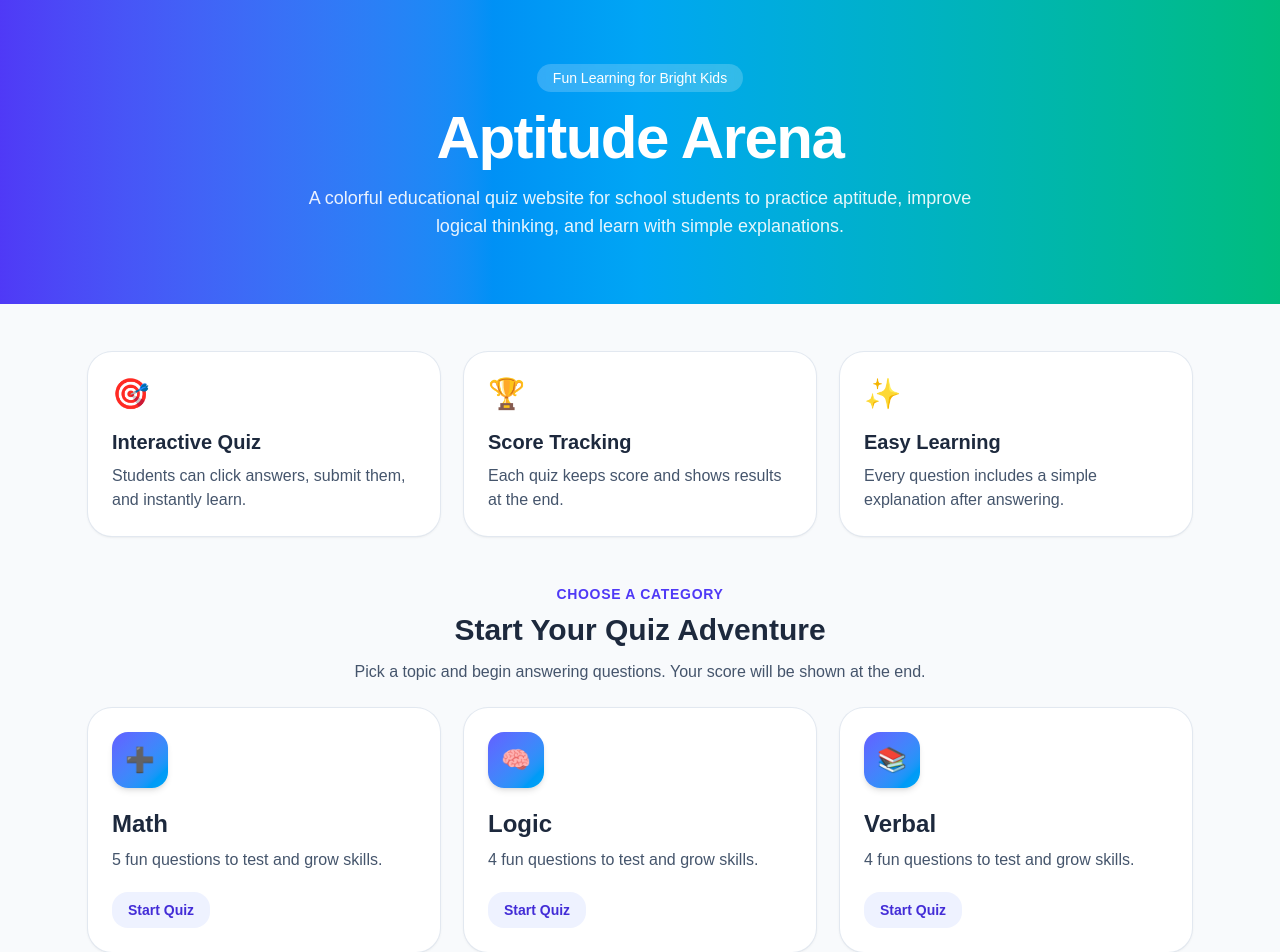
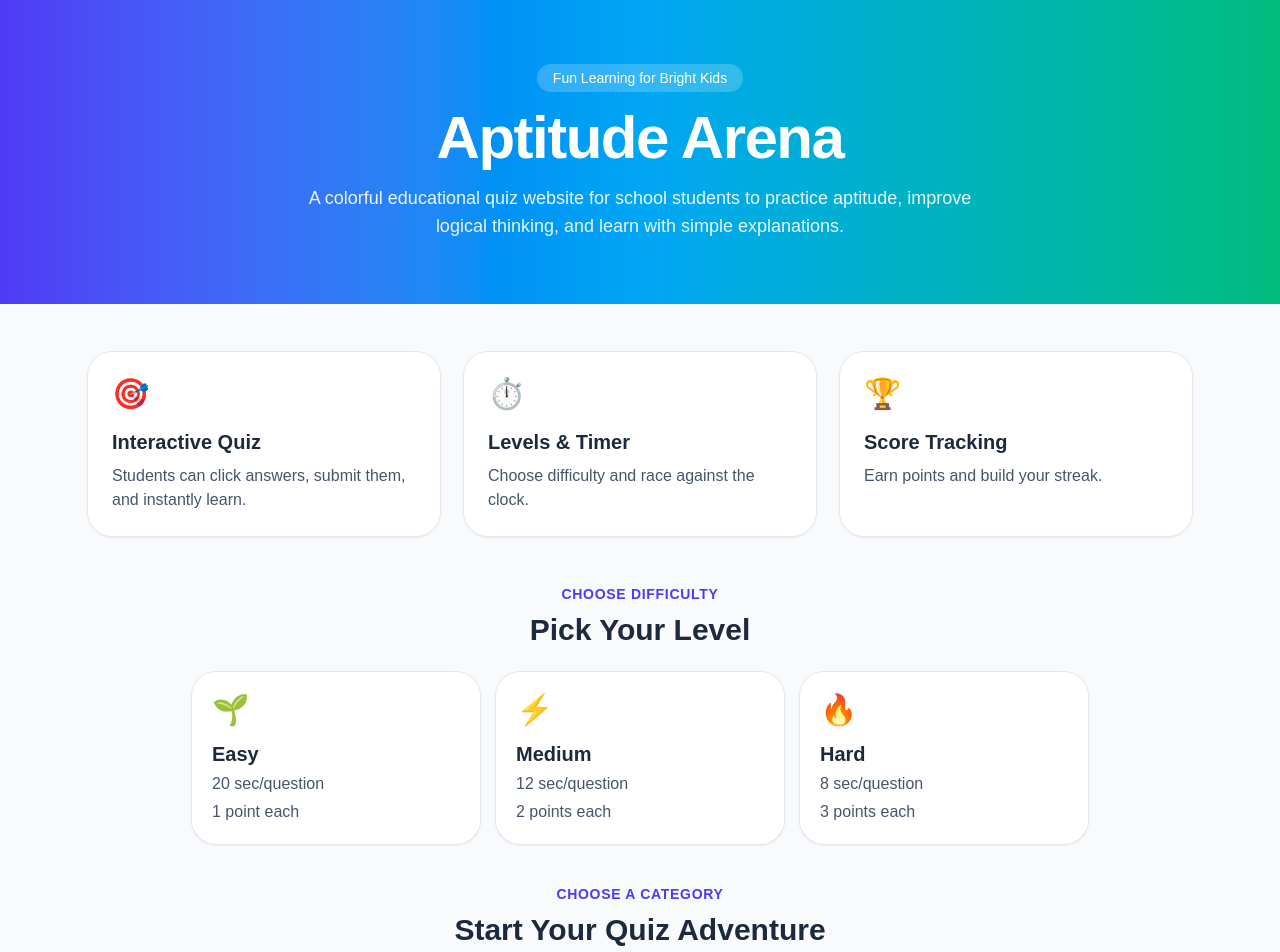
Before and after one commit to manik17505/aptitude-arena, a React (Vite) app: page / in a window 1280 px wide. Shown: the top 952 px of the page. Built offline with nearby package versions, Linux system fonts and the light colour scheme.

Commit message:
add levels timer and animations

```diff
--- a/src/App.jsx
+++ b/src/App.jsx
@@ -1,12 +1,20 @@
-import { useMemo, useState } from "react";
+import { useEffect, useMemo, useState } from "react";
 import { quizData } from "./questions";
+
+const levelSettings = {
+  Easy: { time: 20, badge: "🌱", points: 1 },
+  Medium: { time: 12, badge: "⚡", points: 2 },
+  Hard: { time: 8, badge: "🔥", points: 3 },
+};
 
 export default function App() {
   const correctSound = useMemo(() => new Audio("/sounds/correct.mp3"), []);
   const wrongSound = useMemo(() => new Audio("/sounds/wrong.mp3"), []);
+
   const categories = Object.keys(quizData);
 
   const [selectedCategory, setSelectedCategory] = useState("");
+  const [selectedLevel, setSelectedLevel] = useState("");
   const [currentQuestionIndex, setCurrentQuestionIndex] = useState(0);
   const [selectedAnswer, setSelectedAnswer] = useState("");
   const [submitted, setSubmitted] = useState(false);
@@ -14,18 +22,45 @@ const wrongSound = useMemo(() => new Audio("/sounds/wrong.mp3"), []);
   const [quizStarted, setQuizStarted] = useState(false);
   const [quizFinished, setQuizFinished] = useState(false);
   const [streak, setStreak] = useState(0);
+  const [timeLeft, setTimeLeft] = useState(0);
+  const [animateQuestion, setAnimateQuestion] = useState(true);
+
   const currentQuestions = selectedCategory
     ? quizData[selectedCategory].questions
     : [];
 
   const currentQuestion = currentQuestions[currentQuestionIndex];
   const totalQuestions = currentQuestions.length;
+
   const progress = totalQuestions
     ? ((currentQuestionIndex + (quizFinished ? 1 : 0)) / totalQuestions) * 100
     : 0;
 
-  function startQuiz(category) {
+  const timerMax = selectedLevel ? levelSettings[selectedLevel].time : 0;
+
+  useEffect(() => {
+    if (!quizStarted || quizFinished || submitted || !selectedLevel) return;
+    if (timeLeft <= 0) {
+      handleTimeUp();
+      return;
+    }
+
+    const timer = setTimeout(() => {
+      setTimeLeft((prev) => prev - 1);
+    }, 1000);
+
+    return () => clearTimeout(timer);
+  }, [timeLeft, quizStarted, quizFinished, submitted, selectedLevel]);
+
+  useEffect(() => {
+    setAnimateQuestion(false);
+    const t = setTimeout(() => setAnimateQuestion(true), 80);
+    return () => clearTimeout(t);
+  }, [currentQuestionIndex]);
+
+  function startQuiz(category, level) {
     setSelectedCategory(category);
+    setSelectedLevel(level);
     setCurrentQuestionIndex(0);
     setSelectedAnswer("");
     setSubmitted(false);
@@ -33,21 +68,30 @@ const [streak, setStreak] = useState(0);
     setQuizStarted(true);
     setQuizFinished(false);
     setStreak(0);
+    setTimeLeft(levelSettings[level].time);
+  }
+
+  function handleTimeUp() {
+    if (submitted) return;
+    setSelectedAnswer("");
+    setStreak(0);
+    wrongSound.currentTime = 0;
+    wrongSound.play().catch(() => {});
+    setSubmitted(true);
   }
 
   function submitAnswer() {
-    if (!selectedAnswer || submitted) return;
+    if ((!selectedAnswer && timeLeft > 0) || submitted) return;
 
     if (selectedAnswer === currentQuestion.answer) {
-      setScore((prev) => prev + 1);
+      setScore((prev) => prev + levelSettings[selectedLevel].points);
       setStreak((prev) => prev + 1);
       correctSound.currentTime = 0;
-    correctSound.play();
+      correctSound.play().catch(() => {});
     } else {
       setStreak(0);
       wrongSound.currentTime = 0;
-    wrongSound.play();
-
+      wrongSound.play().catch(() => {});
     }
 
     setSubmitted(true);
@@ -58,6 +102,7 @@ const [streak, setStreak] = useState(0);
       setCurrentQuestionIndex((prev) => prev + 1);
       setSelectedAnswer("");
       setSubmitted(false);
+      setTimeLeft(levelSettings[selectedLevel].time);
     } else {
       setQuizFinished(true);
       setSubmitted(false);
@@ -66,6 +111,7 @@ const [streak, setStreak] = useState(0);
 
   function restartQuiz() {
     setSelectedCategory("");
+    setSelectedLevel("");
     setCurrentQuestionIndex(0);
     setSelectedAnswer("");
     setSubmitted(false);
@@ -73,12 +119,13 @@ const [streak, setStreak] = useState(0);
     setQuizStarted(false);
     setQuizFinished(false);
     setStreak(0);
+    setTimeLeft(0);
   }
 
   function getResultMessage() {
-    const percentage = totalQuestions
-      ? Math.round((score / totalQuestions) * 100)
-      : 0;
+    const maxScore = totalQuestions * (selectedLevel ? levelSettings[selectedLevel].points : 1);
+    const percentage = maxScore ? Math.round((score / maxScore) * 100) : 0;
+
     if (selectedCategory === "Movies & Music") {
       if (percentage === 100) return "🌟 Amazing! You are the ultimate Movie & Music Master!";
       if (percentage >= 80) return "🎬 Fantastic! You really know your favorite stories and songs!";
@@ -91,6 +138,14 @@ const [streak, setStreak] = useState(0);
     if (percentage >= 50) return "Nice effort! Keep practicing and you will improve fast.";
     return "Good try! Practice a little more and come back stronger.";
   }
+
+  const timerPercent = timerMax ? (timeLeft / timerMax) * 100 : 0;
+  const timerColor =
+    timeLeft <= 5
+      ? "bg-rose-500"
+      : timeLeft <= 10
+      ? "bg-amber-500"
+      : "bg-emerald-500";
 
   return (
     <div className="min-h-screen bg-slate-50 text-slate-800">
@@ -120,25 +175,53 @@ const [streak, setStreak] = useState(0);
                   icon: "🎯",
                 },
                 {
-                  title: "Score Tracking",
-                  desc: "Each quiz keeps score and shows results at the end.",
-                  icon: "🏆",
+                  title: "Levels & Timer",
+                  desc: "Choose difficulty and race against the clock.",
+                  icon: "⏱️",
                 },
                 {
-                  title: "Easy Learning",
-                  desc: "Every question includes a simple explanation after answering.",
-                  icon: "✨",
+                  title: "Score Tracking",
+                  desc: "Earn points and build your streak.",
+                  icon: "🏆",
                 },
               ].map((feature) => (
                 <div
                   key={feature.title}
-                  className="rounded-3xl bg-white p-6 shadow-sm ring-1 ring-slate-200"
+                  className="rounded-3xl bg-white p-6 shadow-sm ring-1 ring-slate-200 transition hover:-translate-y-1"
                 >
                   <div className="text-3xl">{feature.icon}</div>
                   <h2 className="mt-4 text-xl font-bold">{feature.title}</h2>
                   <p className="mt-2 text-slate-600">{feature.desc}</p>
                 </div>
               ))}
+            </section>
+
+            <section className="mb-10">
+              <div className="mb-6 text-center">
+                <p className="text-sm font-semibold uppercase tracking-wider text-indigo-600">
+                  Choose Difficulty
+                </p>
+                <h2 className="mt-2 text-3xl font-extrabold">Pick Your Level</h2>
+              </div>
+
+              <div className="mx-auto grid max-w-4xl gap-4 md:grid-cols-3">
+                {Object.entries(levelSettings).map(([level, cfg]) => (
+                  <button
+                    key={level}
+                    onClick={() => setSelectedLevel(level)}
+                    className={`rounded-3xl p-5 text-left shadow-sm ring-1 transition ${
+                      selectedLevel === level
+                        ? "bg-indigo-50 ring-indigo-300"
+                        : "bg-white ring-slate-200 hover:-translate-y-1 hover:shadow-lg"
+                    }`}
+                  >
+                    <div className="text-3xl">{cfg.badge}</div>
+                    <h3 className="mt-3 text-xl font-bold">{level}</h3>
+                    <p className="mt-1 text-slate-600">{cfg.time} sec/question</p>
+                    <p className="mt-1 text-slate-600">{cfg.points} point{cfg.points > 1 ? "s" : ""} each</p>
+                  </button>
+                ))}
+              </div>
             </section>
 
             <section>
@@ -156,10 +239,17 @@ const [streak, setStreak] = useState(0);
                 {categories.map((category) => (
                   <button
                     key={category}
-                    onClick={() => startQuiz(category)}
-                    className="rounded-3xl bg-white p-6 text-left shadow-sm ring-1 ring-slate-200 transition hover:-translate-y-1 hover:shadow-lg"
+                    onClick={() => selectedLevel && startQuiz(category, selectedLevel)}
+                    disabled={!selectedLevel}
+                    className={`rounded-3xl bg-white p-6 text-left shadow-sm ring-1 ring-slate-200 transition ${
+                      selectedLevel
+                        ? "hover:-translate-y-1 hover:shadow-lg"
+                        : "cursor-not-allowed opacity-60"
+                    }`}
                   >
-                    <div className="flex h-14 w-14 items-center justify-center rounded-2xl bg-gradient-to-br from-indigo-500 to-sky-500 text-2xl text-white shadow-md">
+                    <div
+                      className={`flex h-14 w-14 items-center justify-center rounded-2xl bg-gradient-to-br ${quizData[category].color} text-2xl text-white shadow-md`}
+                    >
                       {quizData[category].icon}
                     </div>
                     <h3 className="mt-5 text-2xl font-bold">{category}</h3>
@@ -167,7 +257,7 @@ const [streak, setStreak] = useState(0);
                       {quizData[category].questions.length} fun questions to test and grow skills.
                     </p>
                     <div className="mt-5 inline-flex rounded-2xl bg-indigo-50 px-4 py-2 text-sm font-semibold text-indigo-700">
-                      Start Quiz
+                      {selectedLevel ? `Start ${selectedLevel}` : "Choose a level first"}
                     </div>
                   </button>
                 ))}
@@ -177,7 +267,11 @@ const [streak, setStreak] = useState(0);
         )}
 
         {quizStarted && !quizFinished && currentQuestion && (
-          <section className="mx-auto max-w-3xl rounded-3xl bg-white p-6 shadow-sm ring-1 ring-slate-200 md:p-8">
+          <section
+            className={`mx-auto max-w-3xl rounded-3xl bg-white p-6 shadow-sm ring-1 ring-slate-200 md:p-8 transition-all duration-500 ${
+              animateQuestion ? "translate-y-0 opacity-100" : "translate-y-3 opacity-0"
+            }`}
+          >
             <div className="mb-6 flex flex-wrap items-center justify-between gap-4">
               <div>
                 <p className="text-sm font-semibold uppercase tracking-wider text-indigo-600">
@@ -187,38 +281,67 @@ const [streak, setStreak] = useState(0);
                   Question {currentQuestionIndex + 1} of {totalQuestions}
                 </h2>
               </div>
+
+              <div className="flex flex-wrap gap-3">
                 <div className="rounded-2xl bg-emerald-50 px-4 py-2 text-sm font-bold text-emerald-700">
                   Score: {score}
                 </div>
+                <div
+                  className={`rounded-2xl px-4 py-2 text-sm font-bold text-white ${
+                    timeLeft <= 5 ? "animate-pulse bg-rose-500" : "bg-indigo-600"
+                  }`}
+                >
+                  ⏱️ {timeLeft}s
                 </div>
+              </div>
+            </div>
+
+            <div className="mb-3 h-3 w-full overflow-hidden rounded-full bg-slate-100">
+              <div
+                className="h-full rounded-full bg-gradient-to-r from-indigo-500 to-sky-500 transition-all duration-300"
+                style={{ width: `${((currentQuestionIndex + 1) / totalQuestions) * 100}%` }}
+              />
+            </div>
+
+            <div className="mb-6 h-2 w-full overflow-hidden rounded-full bg-slate-100">
+              <div
+                className={`h-full rounded-full transition-all duration-1000 ${timerColor}`}
+                style={{ width: `${timerPercent}%` }}
+              />
+            </div>
+
             {selectedCategory === "Movies & Music" && (
-  <div className="mt-2 flex flex-wrap gap-3">
+              <div className="mb-4 flex flex-wrap gap-3">
                 <div className="rounded-2xl bg-pink-50 px-4 py-2 text-sm font-bold text-pink-700">
                   🎬 Movie Mode
                 </div>
                 <div className="rounded-2xl bg-yellow-50 px-4 py-2 text-sm font-bold text-yellow-700">
                   🔥 Streak: {streak}
                 </div>
+                <div className="rounded-2xl bg-violet-50 px-4 py-2 text-sm font-bold text-violet-700">
+                  {levelSettings[selectedLevel].badge} {selectedLevel}
+                </div>
               </div>
             )}
 
-            <div className="mb-6 h-3 w-full overflow-hidden rounded-full bg-slate-100">
-              <div
-                className="h-full rounded-full bg-gradient-to-r from-indigo-500 to-sky-500 transition-all duration-300"
-                style={{ width: `${((currentQuestionIndex + 1) / totalQuestions) * 100}%` }}
-              />
-            </div>
+            <h3 className="text-xl font-bold md:text-2xl">{currentQuestion.question}</h3>
 
-            <h3 className="text-xl font-bold md:text-2xl">{currentQuestion.question}</h3>
             {selectedCategory === "Movies & Music" && currentQuestion.image && (
               <div className="mt-4 overflow-hidden rounded-3xl ring-1 ring-slate-200 shadow-sm">
                 <img
                   src={currentQuestion.image}
                   alt={currentQuestion.question}
-      className="h-56 w-full object-cover md:h-72"
+                  className="h-56 w-full object-cover md:h-72 transition-transform duration-500 hover:scale-105"
                 />
               </div>
             )}
+
+            {selectedCategory === "Movies & Music" && currentQuestion.hint && !submitted && (
+              <p className="mt-3 rounded-2xl bg-yellow-50 px-4 py-3 text-sm font-semibold text-yellow-700 ring-1 ring-yellow-200">
+                💡 Hint: {currentQuestion.hint}
+              </p>
+            )}
+
             <div className="mt-6 grid gap-3">
               {currentQuestion.options.map((option) => {
                 const isSelected = selectedAnswer === option;
@@ -231,14 +354,14 @@ const [streak, setStreak] = useState(0);
                     key={option}
                     onClick={() => !submitted && setSelectedAnswer(option)}
                     disabled={submitted}
-                    className={`rounded-2xl border px-4 py-4 text-left font-medium transition ${
+                    className={`rounded-2xl border px-4 py-4 text-left font-medium transition-all duration-300 ${
                       isCorrect
-                        ? "border-emerald-300 bg-emerald-50 text-emerald-700"
+                        ? "scale-[1.02] border-emerald-300 bg-emerald-50 text-emerald-700"
                         : isWrongSelected
                         ? "border-rose-300 bg-rose-50 text-rose-700"
                         : isSelected
                         ? "border-indigo-300 bg-indigo-50 text-indigo-700"
-                        : "border-slate-200 bg-slate-50 text-slate-700 hover:border-indigo-200 hover:bg-indigo-50/60"
+                        : "border-slate-200 bg-slate-50 text-slate-700 hover:border-indigo-200 hover:bg-indigo-50/60 hover:translate-x-1"
                     }`}
                   >
                     {option}
@@ -265,17 +388,15 @@ const [streak, setStreak] = useState(0);
               </div>
             ) : (
               <div
-    className={`mt-6 rounded-2xl p-5 ring-1 ${
+                className={`mt-6 rounded-2xl p-5 ring-1 transition-all duration-300 ${
                   selectedAnswer === currentQuestion.answer
-        ? "bg-green-100 ring-green-300 text-green-800"
-        : "bg-red-100 ring-red-300 text-red-800"
+                    ? "bg-emerald-50 ring-emerald-200"
+                    : "bg-rose-50 ring-rose-200"
                 }`}
               >
                 {selectedAnswer === currentQuestion.answer ? (
                   <div>
-    <p className="text-xl font-extrabold text-emerald-700">
-      🎉 Correct!
-    </p>
+                    <p className="text-xl font-extrabold text-emerald-700">🎉 Correct!</p>
                     <p className="mt-1 text-sm font-semibold text-emerald-700">
                       Your chosen answer (<b>{selectedAnswer}</b>) is correct.
                     </p>
@@ -283,13 +404,16 @@ const [streak, setStreak] = useState(0);
                 ) : (
                   <div>
                     <p className="text-xl font-extrabold text-rose-700">
-      😢 Oops!
+                      {timeLeft === 0 ? "⏰ Time’s Up!" : "😢 Oops!"}
                     </p>
                     <p className="mt-1 text-sm font-semibold text-rose-700">
-      Your chosen answer (<b>{selectedAnswer}</b>) is incorrect. The correct answer is <b>{currentQuestion.answer}</b>.
+                      {selectedAnswer
+                        ? <>Your chosen answer (<b>{selectedAnswer}</b>) is incorrect. The correct answer is <b>{currentQuestion.answer}</b>.</>
+                        : <>You ran out of time. The correct answer is <b>{currentQuestion.answer}</b>.</>}
                     </p>
                   </div>
                 )}
+
                 <p className="mt-2 text-slate-700">
                   <span className="font-semibold">Explanation:</span> {currentQuestion.explanation}
                 </p>
@@ -314,7 +438,7 @@ const [streak, setStreak] = useState(0);
         )}
 
         {quizFinished && (
-          <section className="mx-auto max-w-3xl rounded-3xl bg-white p-8 text-center shadow-sm ring-1 ring-slate-200">
+          <section className="mx-auto max-w-3xl rounded-3xl bg-white p-8 text-center shadow-sm ring-1 ring-slate-200 animate-pulse">
             <div className="mx-auto flex h-20 w-20 items-center justify-center rounded-full bg-gradient-to-br from-indigo-500 to-sky-500 text-4xl text-white shadow-lg">
               🏅
             </div>
@@ -323,11 +447,17 @@ const [streak, setStreak] = useState(0);
             </p>
             <h2 className="mt-2 text-4xl font-extrabold">Your Result</h2>
             <p className="mt-4 text-2xl font-bold text-slate-800">
-              {score} / {totalQuestions}
+              {score} / {totalQuestions * (selectedLevel ? levelSettings[selectedLevel].points : 1)}
             </p>
             <p className="mt-2 text-lg text-slate-600">
-              You scored {Math.round((score / totalQuestions) * 100)}%
+              Level: {selectedLevel}
             </p>
+
+            {selectedCategory === "Movies & Music" && (
+              <div className="mx-auto mt-4 inline-flex rounded-full bg-pink-100 px-5 py-2 text-sm font-bold text-pink-700 ring-1 ring-pink-200">
+                🌟 Movies & Music Champion
+              </div>
+            )}
 
             <div className="mx-auto mt-6 max-w-xl rounded-2xl bg-emerald-50 p-5 ring-1 ring-emerald-200">
               <p className="font-semibold text-emerald-700">{getResultMessage()}</p>
@@ -335,7 +465,7 @@ const [streak, setStreak] = useState(0);
 
             <div className="mt-8 flex flex-wrap justify-center gap-4">
               <button
-                onClick={() => startQuiz(selectedCategory)}
+                onClick={() => startQuiz(selectedCategory, selectedLevel)}
                 className="rounded-2xl bg-indigo-600 px-6 py-3 font-semibold text-white shadow transition hover:bg-indigo-700"
               >
                 Try Again
```
Lines whose indentation alone changed are shown as unchanged.
